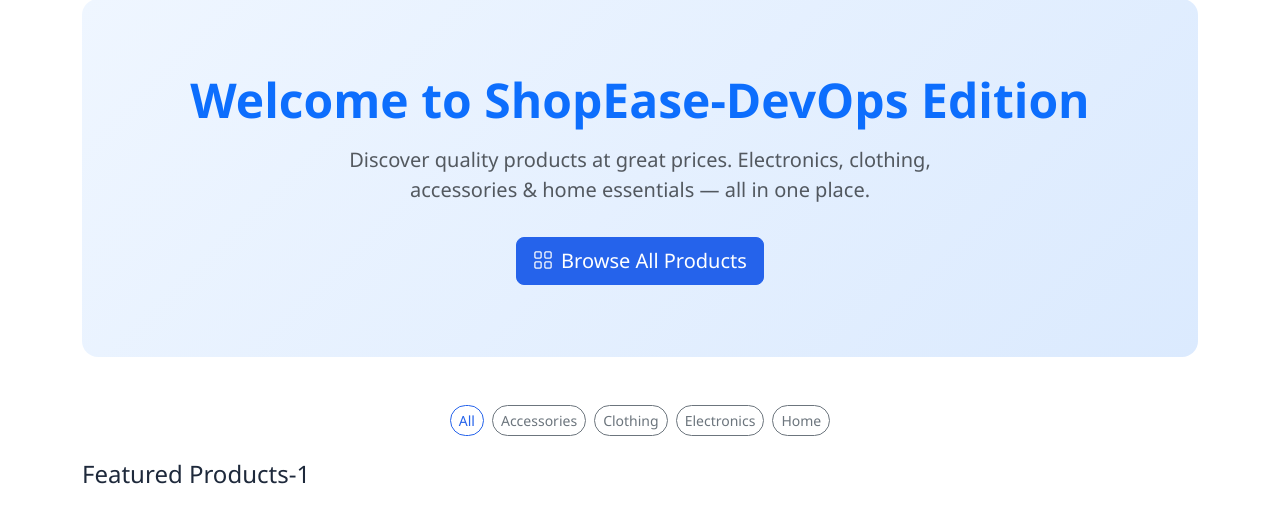
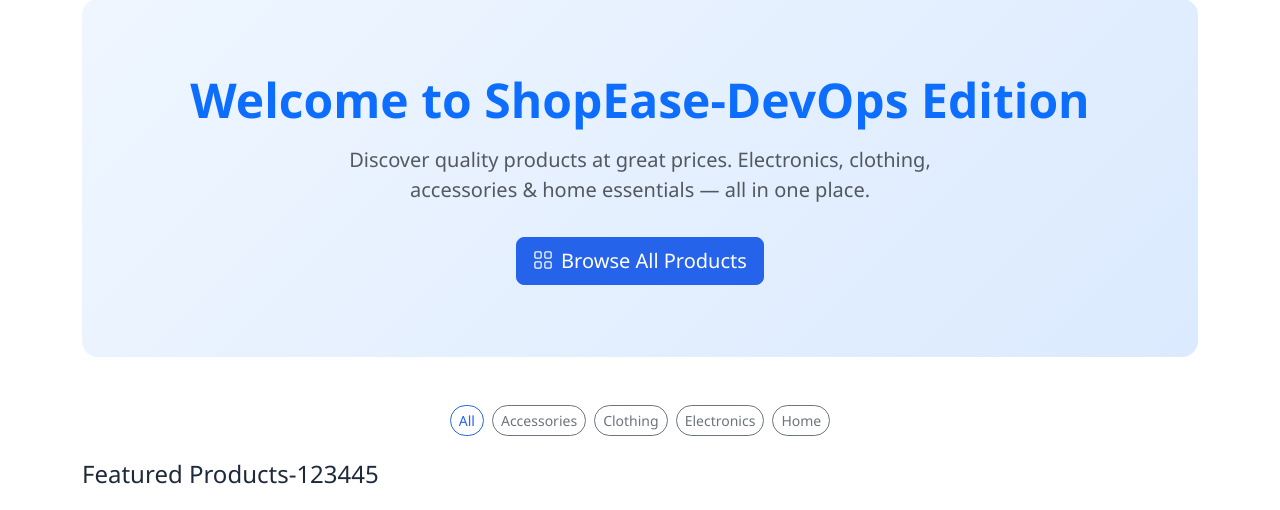
Before and after one commit to 003Ajay/DevOps-Laboratory, a Flask app: page / in a window 1280 px wide. Shown: the part 100-610 px from the top of the page. Run offline with Flask 3, Linux system fonts and the light colour scheme; data comes from the database, SQL or seed files in the repository.

Commit message:
Describe your change here

```diff
--- a/templates/index.html
+++ b/templates/index.html
@@ -31,7 +31,7 @@
 
 <!-- Featured products -->
 <section>
-    <h2 class="h4 mb-4">Featured Products-1</h2>
+    <h2 class="h4 mb-4">Featured Products-123445</h2>
     <div class="row g-4">
         {% for product in products %}
         <div class="col-sm-6 col-md-4 col-lg-3">
```
